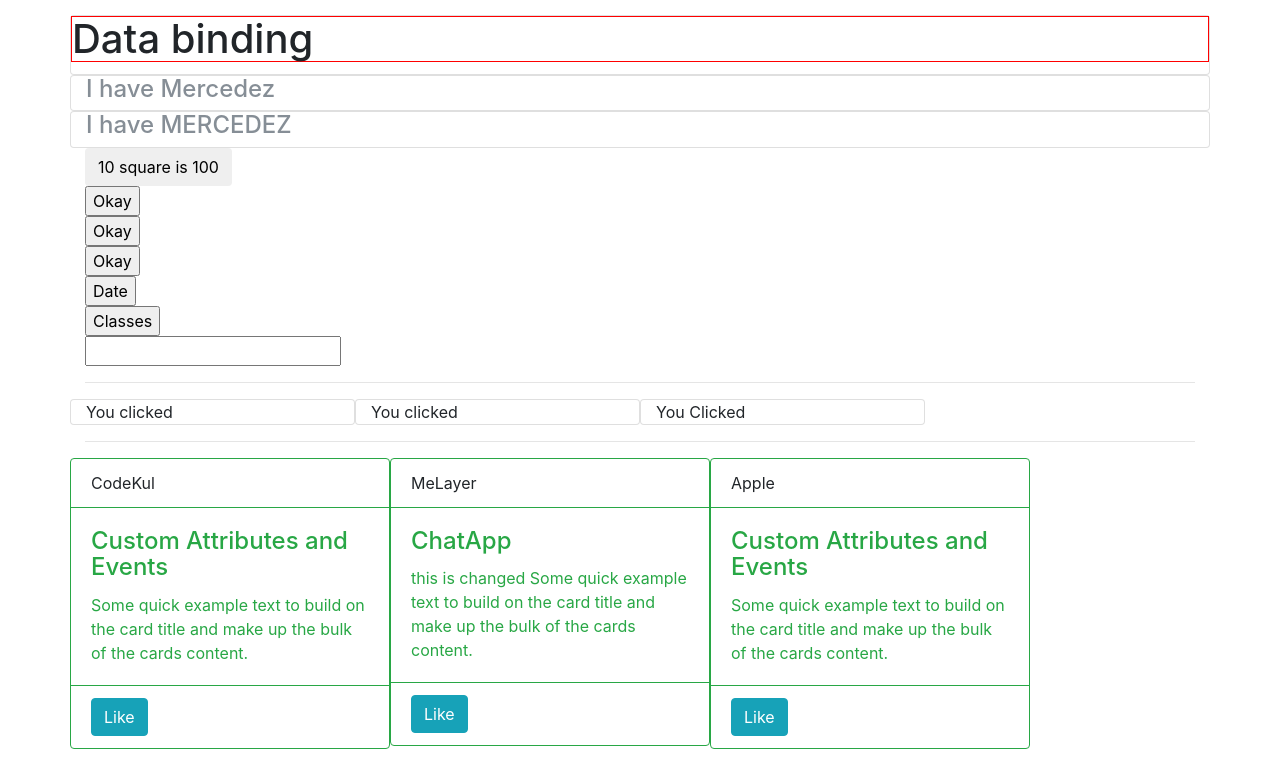
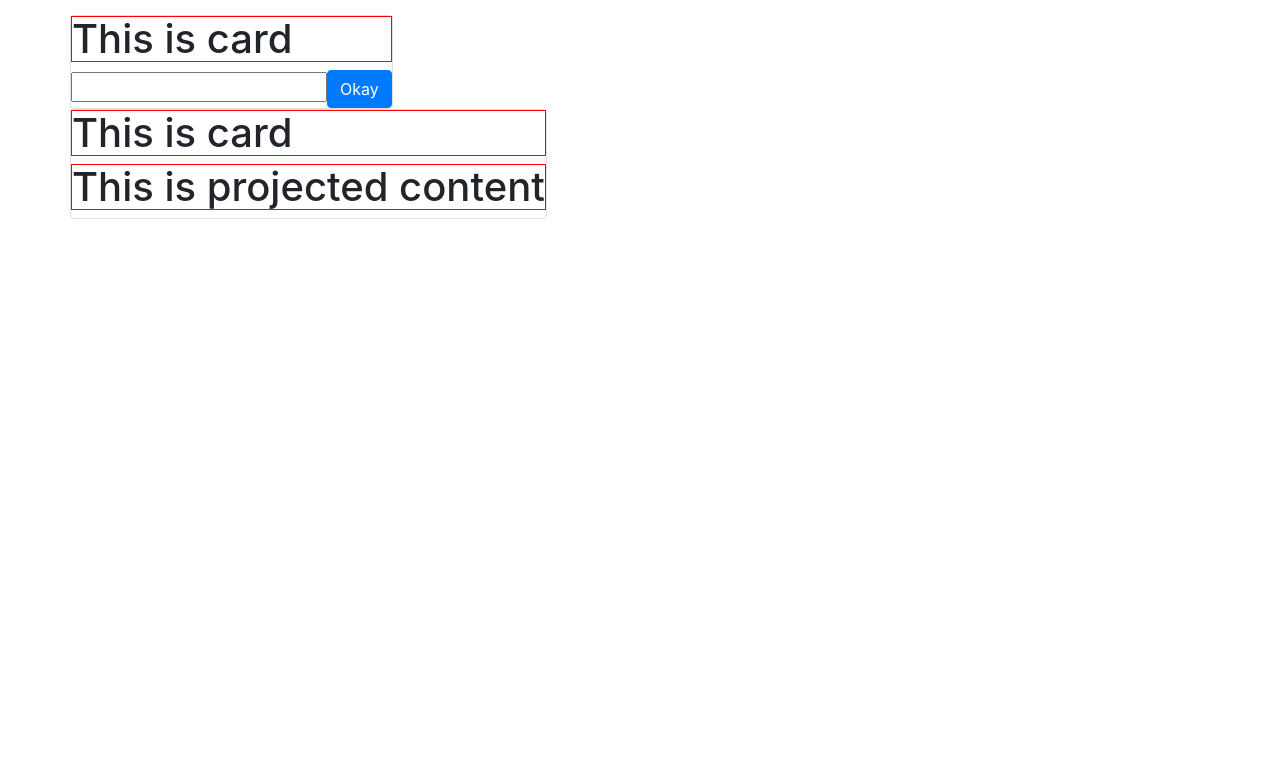
Before and after one commit to CodeKul/Angular-6-8-evening-daily-ns-17-aug-17, an Angular app: page / in a window 1280 px wide. Shown: the top 763 px of the page. Built offline with nearby package versions, Linux system fonts and the light colour scheme.

Commit message:
content-projection: projecting external data

```diff
--- a/src/app/app.component.html
+++ b/src/app/app.component.html
@@ -1,3 +1,13 @@
 <div class="container">
-    <app-databinding></app-databinding>
+    <div class="row">
+        <app-content-projection>
+            <input type="text">
+            <input type="button" value="Okay" class="btn btn-primary">
+        </app-content-projection>
+    </div>
+    <div class="row">
+        <app-content-projection>
+            <h1>This is projected content</h1>
+        </app-content-projection>
+    </div>
 </div>
--- a/src/app/app.module.ts
+++ b/src/app/app.module.ts
@@ -16,6 +16,7 @@
 import { InterComponentComponent } from './databinding/inter-component/inter-component.component';
 import { CardColorPickerComponent } from './databinding/inter-component/card-color-picker.component';
 import { CardMakerComponent } from './databinding/inter-component/card-maker.component';
+import { ContentProjectionComponent } from './content-projection/content-projection.component';
 
 @NgModule({
   declarations: [
@@ -32,7 +33,8 @@
     CustomAttrComponent,
     InterComponentComponent,
     CardColorPickerComponent,
-    CardMakerComponent
+    CardMakerComponent,
+    ContentProjectionComponent
   ],
   imports: [
     BrowserModule,
--- /dev/null
+++ b/src/app/content-projection/content-projection.component.html
@@ -0,0 +1,6 @@
+<div class="card">
+  <h1>This is card</h1>
+  <div class="card-block">
+    <ng-content></ng-content>
+  </div>
+</div>
--- /dev/null
+++ b/src/app/content-projection/content-projection.component.ts
@@ -0,0 +1,14 @@
+import { Component, OnInit } from '@angular/core';
+
+@Component({
+  selector: 'app-content-projection',
+  templateUrl: './content-projection.component.html',
+  styleUrls: ['./content-projection.component.css']
+})
+export class ContentProjectionComponent implements OnInit {
+
+  constructor() { }
+
+  ngOnInit() {
+  }
+}
```
Also changed, not shown: src/app/content-projection/content-projection.component.css (added), src/app/sample/my.ts (added), 1 other file (tests, documents, lock files or other folders).
